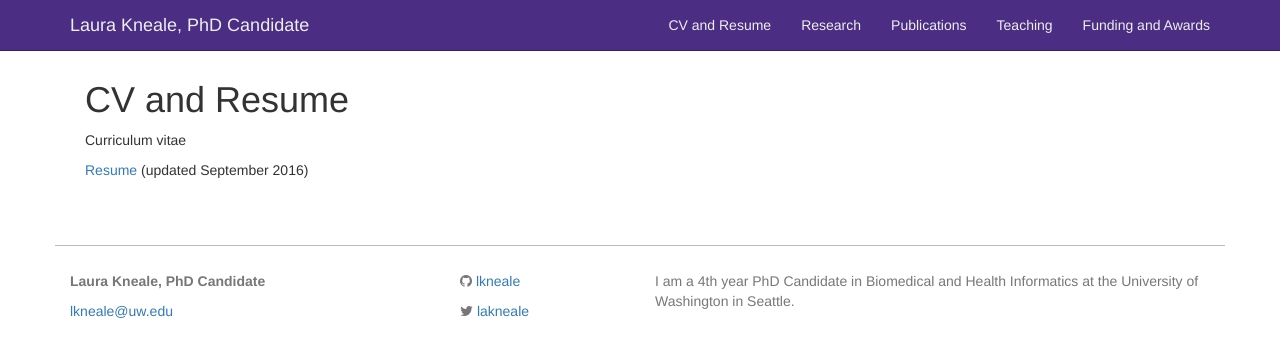
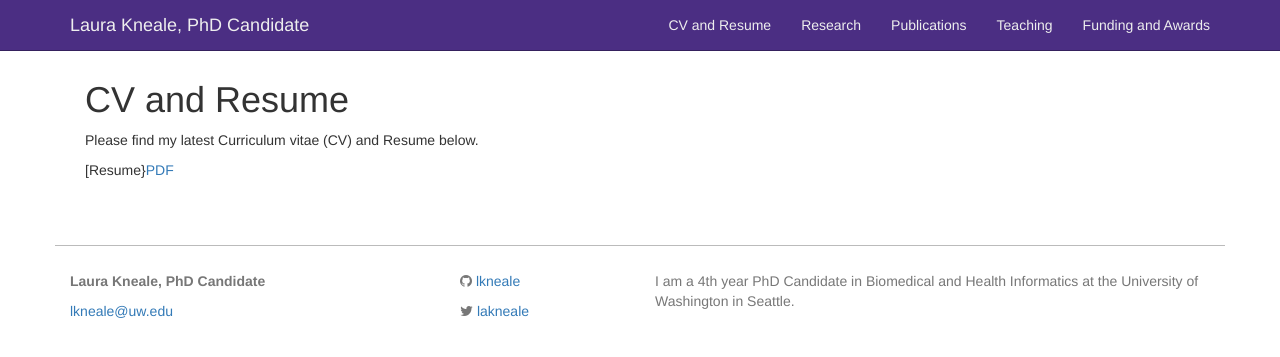
Before and after one commit to lkneale/lkneale.github.io, a Jekyll site: the page built from cv.md, in a window 1280 px wide. Shown: the top 357 px of the page. Built offline with Jekyll 4.4.1, drawn with Linux system fonts in a browser that asks for light colours.

Commit message:
Update cv.md

```diff
--- a/cv.md
+++ b/cv.md
@@ -3,6 +3,6 @@ layout: page
 title: CV and Resume
 permalink: /cv/
 ---
-Curriculum vitae
+Please find my latest Curriculum vitae (CV) and Resume below.
 
-[Resume](https://github.com/lkneale/lkneale.github.io/blob/master/images/Laura%20Kneale%20Resume.pdf) (updated September 2016)
+[Resume}<a href="/images/Laura Kneale Resume.pdf" target="_blank">PDF</a>
```
